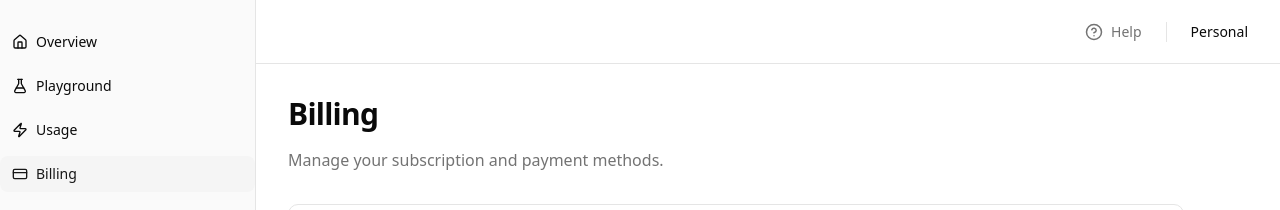
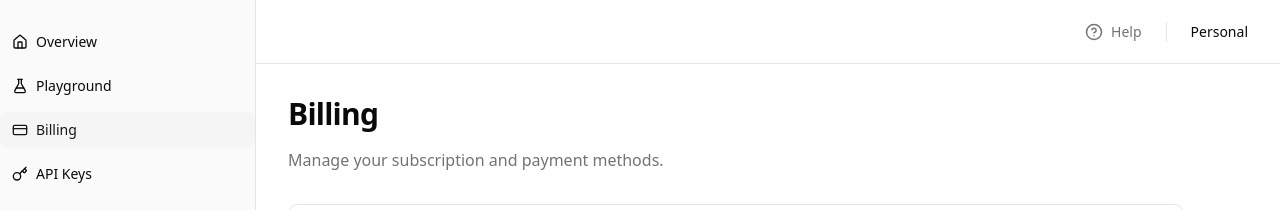
Before and after one commit to theeanthony/lightbox-web, a Next.js app: page /dashboard/billing in a window 1280 px wide. Shown: the top 210 px of the page. Built offline with nearby package versions, Linux system fonts and the light colour scheme.

Commit message:
remove usage

```diff
--- a/src/components/DashboardNav.tsx
+++ b/src/components/DashboardNav.tsx
@@ -15,11 +15,11 @@ const items = [
     href: "/dashboard/playground",
     icon: FlaskConical,
   },
-  {
-    title: "Usage",
-    href: "/dashboard/usage",
-    icon: Zap,
-  },
+  // {
+  //   title: "Usage",
+  //   href: "/dashboard/usage",
+  //   icon: Zap,
+  // },
   {
     title: "Billing",
     href: "/dashboard/billing",
```
